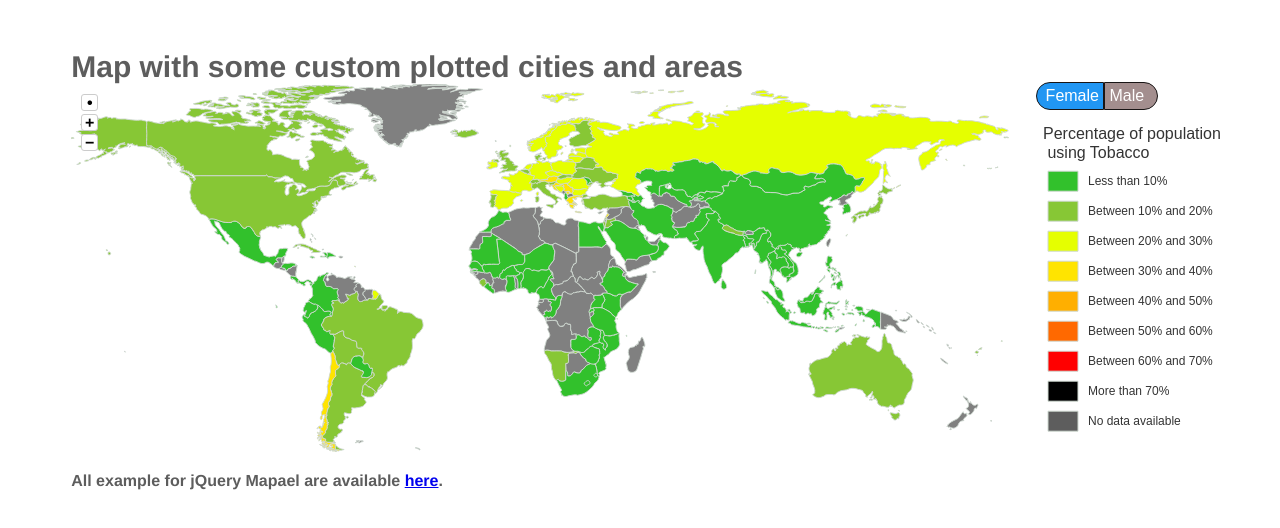
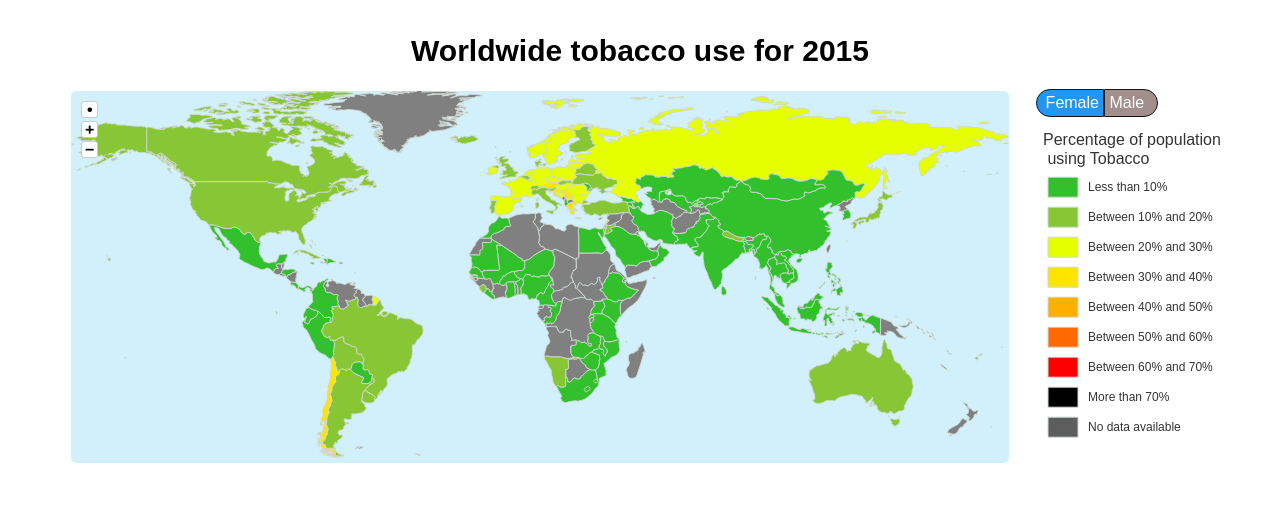
Before and after one commit to 2262800d/hci2019, a plain HTML site: page index.html in a window 1280 px wide. Drawn offline with nearby package versions, Linux system fonts and the light colour scheme; some packages are replaced by stand-ins of ours; a script that the page names is missing.

Commit message:
map background

```diff
--- a/index.html
+++ b/index.html
@@ -3,17 +3,20 @@
 
 <head>
     <meta charset="utf-8">
-    <title>Map with some custom plotted cities and areas</title>
+    <title>Worldwide tobacco use for 2015</title>
     <style type="text/css">
         body {
-            color: #5d5d5d;
             font-family: Helvetica, Arial, sans-serif;
         }
 
         h1 {
             font-size: 30px;
             margin: auto;
-            margin-top: 50px;
+            margin-top: 3%;
+            margin-bottom: 2%;
+            text-align: center;
+            color: black;
+            font-family: Arial, Helvetica, sans-serif;
         }
 
         .rightPanel {
@@ -37,7 +40,7 @@
             margin-right: 200px;
             overflow: hidden;
             position: relative;
-            background-color: #fff;
+            background-color: #d2f0fc;
             border-color: #000000;
             border-radius: 5px;
         }
@@ -217,7 +220,7 @@
 
     <div class="container">
 
-        <h1>Map with some custom plotted cities and areas</h1>
+        <h1>Worldwide tobacco use for 2015</h1>
 
         <div class="mapcontainer">
             <div class="rightPanel">
@@ -236,8 +239,7 @@
         </div>
 
 
-        <p><b>All example for jQuery Mapael are available <a href="https://www.vincentbroute.fr/mapael/">here</a>.</b>
-        </p>
+
 
 
     </div>
--- a/map.js
+++ b/map.js
@@ -5,6 +5,7 @@ $(function () {
     $(".mapcontainer").mapael({
         map: {
             name: "world_countries",
+
             zoom: {
                 enabled: true,
                 maxLevel: 10
```
